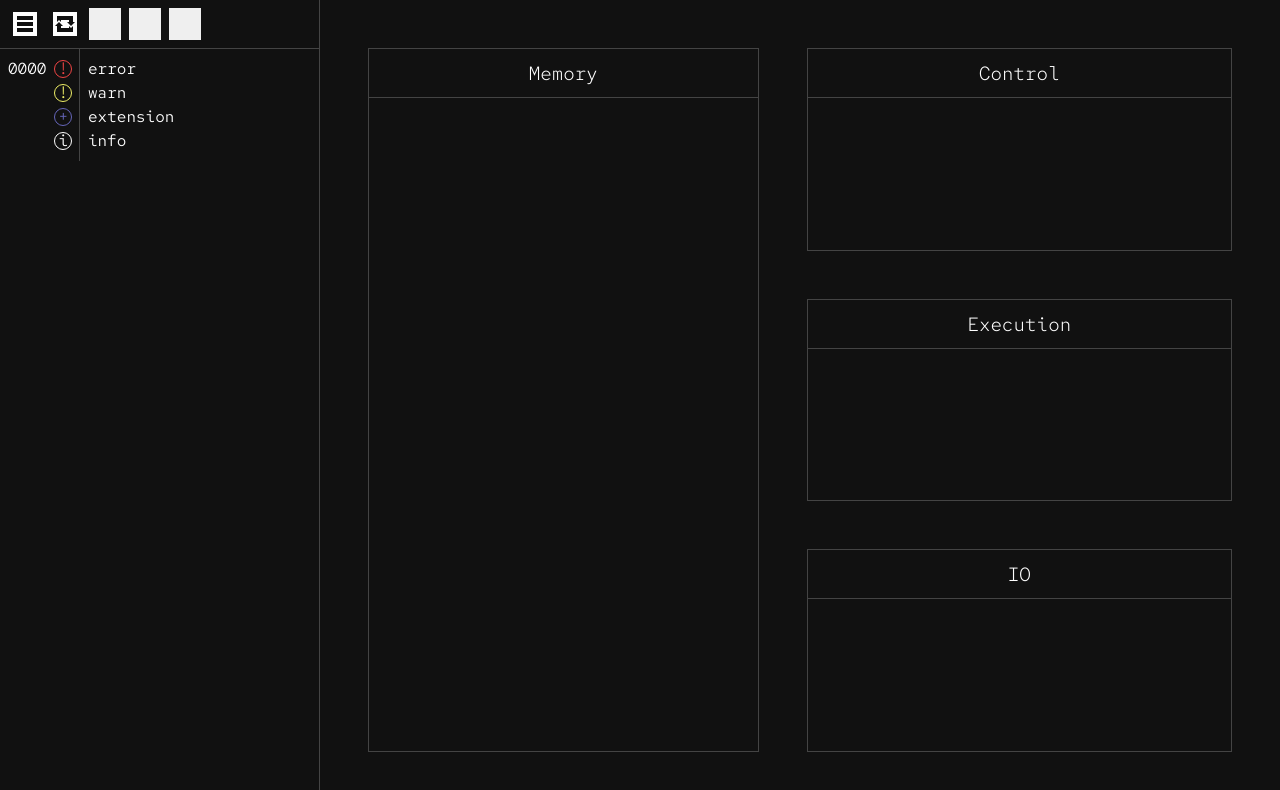
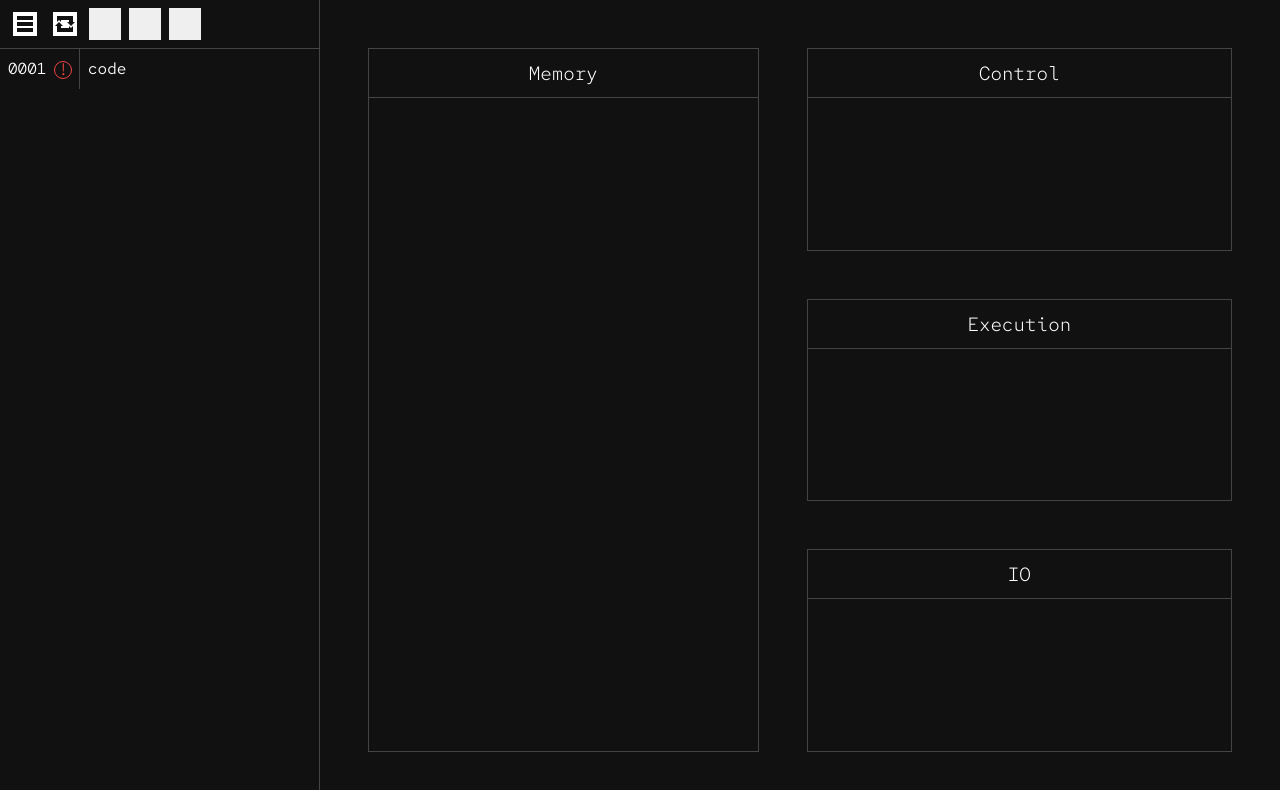
Before and after one commit to apfels/tsmops, a website built with webpack: page src/static/index.html in a window 1280 px wide. Both pictures are taken after a click on the button 64 px from the left and 24 px from the top of the page. Shown: the top 790 px of the page. Built offline with nearby package versions, Linux system fonts and the light colour scheme.

Commit message:
diagnostics display v1

```diff
--- a/src/compile.ts
+++ b/src/compile.ts
@@ -83,7 +83,7 @@ class Compile {
     }
 
     if(!this.first_end) {
-      this.diagnostics.extension(this.first_end, "Omitted end instruction is an extension.", this.settings.past_end);
+      this.diagnostics.extension(last_instruction?.line ?? 1, "Omitted end instruction is an extension.", this.settings.past_end);
     }
   }
 }
--- a/src/diagnostics.ts
+++ b/src/diagnostics.ts
@@ -44,4 +44,4 @@ class Diagnostics {
   }
 }
 
-export { Diagnostics };
+export { Diagnostics, DiagnosticSeverity };
--- /dev/null
+++ b/src/editor.ts
@@ -0,0 +1,68 @@
+import { Diagnostics, DiagnosticSeverity } from "./diagnostics";
+
+function editor_setup() {
+  const editor_area = document.querySelector("#editor-area");
+  const editor_lines = document.querySelector("#editor-lines");
+  const editor_hints = document.querySelector("#editor-hints");
+
+  const update_lines = () => {
+    editor_hints.textContent = "";
+    editor_lines.textContent = "";
+    const line_height = parseFloat(window.getComputedStyle(editor_area).lineHeight);
+    const full_height = editor_area.scrollHeight;
+    const lines = Math.floor(full_height / line_height);
+
+    editor_lines.textContent = (() => {
+      let result = "";
+      for(const n of [...Array(lines).keys()]) {
+        result += String(n+1).padStart(4, '0') + '\n';
+      }
+      return result;
+    })();
+  };
+
+  update_lines();
+  editor_area.addEventListener("input", update_lines);
+}
+
+function editor_hints(diagnostics : Diagnostics) {
+  const editor_hints = document.querySelector("#editor-hints");
+  const editor_area = document.querySelector("#editor-area");
+  const line_height = parseFloat(window.getComputedStyle(editor_area).lineHeight);
+
+  editor_hints.textContent = "";
+
+  const filled_lines : Set<number> = new Set();
+
+  for(const dia of diagnostics.messages) {
+    if(!filled_lines.has(dia.near_line)) {
+      filled_lines.add(dia.near_line);
+      console.log(filled_lines);
+      const entry = document.createElement("span");
+      entry.title = dia.description;
+      entry.textContent = (() => {
+        switch(dia.severity) {
+          case DiagnosticSeverity.error: return '!';
+          case DiagnosticSeverity.extension: return '+';
+          case DiagnosticSeverity.warning: return '!';
+          case DiagnosticSeverity.info: return 'i';
+          default: return "?";
+        }
+      })();
+      entry.classList.add((() => {
+        switch(dia.severity) {
+          case DiagnosticSeverity.error: return 'err';
+          case DiagnosticSeverity.extension: return 'ext';
+          case DiagnosticSeverity.warning: return 'wrn';
+          case DiagnosticSeverity.info: return 'inf';
+          default: return "inf";
+        }
+      })());
+      entry.style.top = String(line_height * (dia.near_line-1)) + "px";
+
+      editor_hints.appendChild(entry);
+    }
+  }
+}
+
+export { editor_setup, editor_hints };
--- a/src/index.ts
+++ b/src/index.ts
@@ -2,13 +2,14 @@ import "./static/index.sass"
 import "./static/index.html"
 
 import { Assemble } from "./assemble";
+import { editor_hints, editor_setup } from "./editor";
 
 window.addEventListener("DOMContentLoaded", () => {
   const settings_btn : HTMLInputElement = document.querySelector("#settings-btn");
   const build_btn : HTMLInputElement = document.querySelector("#build-btn");
 
   const settings_pane = document.querySelector("#settings-pane");
-  const editor_pane = document.querySelector("#editor-pane");
+  const editor_area = document.querySelector("#editor-area") as HTMLElement;
 
   settings_btn.onclick = () => {
     if(settings_pane.classList.contains("settings-hidden")) {
@@ -22,8 +23,10 @@ window.addEventListener("DOMContentLoaded", () => {
   };
 
   build_btn.onclick = () => {
-    const code = editor_pane.querySelector("main").innerText;
+    const code = editor_area.innerText;
     const asm = new Assemble({ replace_mnemonics: new Map([["div","dd"]]) }, code);
-    console.log(asm.result.executable);
+    editor_hints(asm.diagnostics);
   };
+
+  editor_setup();
 });
--- a/src/static/editor.sass
+++ b/src/static/editor.sass
@@ -5,9 +5,11 @@
 
 #editor-pane main
   display: grid
+  height: max-content
   grid-template-columns: 5rem auto
 
 #editor-gutter
+  height: max-content
   padding: 0.5rem 2.5rem 0.5rem 0.5rem
   min-height: 1rem
   text-align: right
@@ -51,7 +53,9 @@
   overflow: shown
 
 #editor-hints > span
+  position: absolute
   display: inline-block
+  margin-top: 0.25rem
   border-radius: 1rem
   height: 1rem
   width: 1rem
--- a/src/static/index.html
+++ b/src/static/index.html
@@ -30,10 +30,10 @@
   </header>
   <main>
     <div id="editor-gutter">
-      <div id="editor-hints"><span class="err">!</span><span class="wrn">!</span><span class="ext">+</span><span class="inf">i</span></div>
+      <div id="editor-hints"></div>
       <span id="editor-lines">0000</span>
     </div>
-    <div id="editor-area" contenteditable="true">error<br>warn<br>extension<br>info</div>
+    <div id="editor-area" contenteditable="true">code</div>
   </main>
 </div>
 <div id="vm-view">
```
